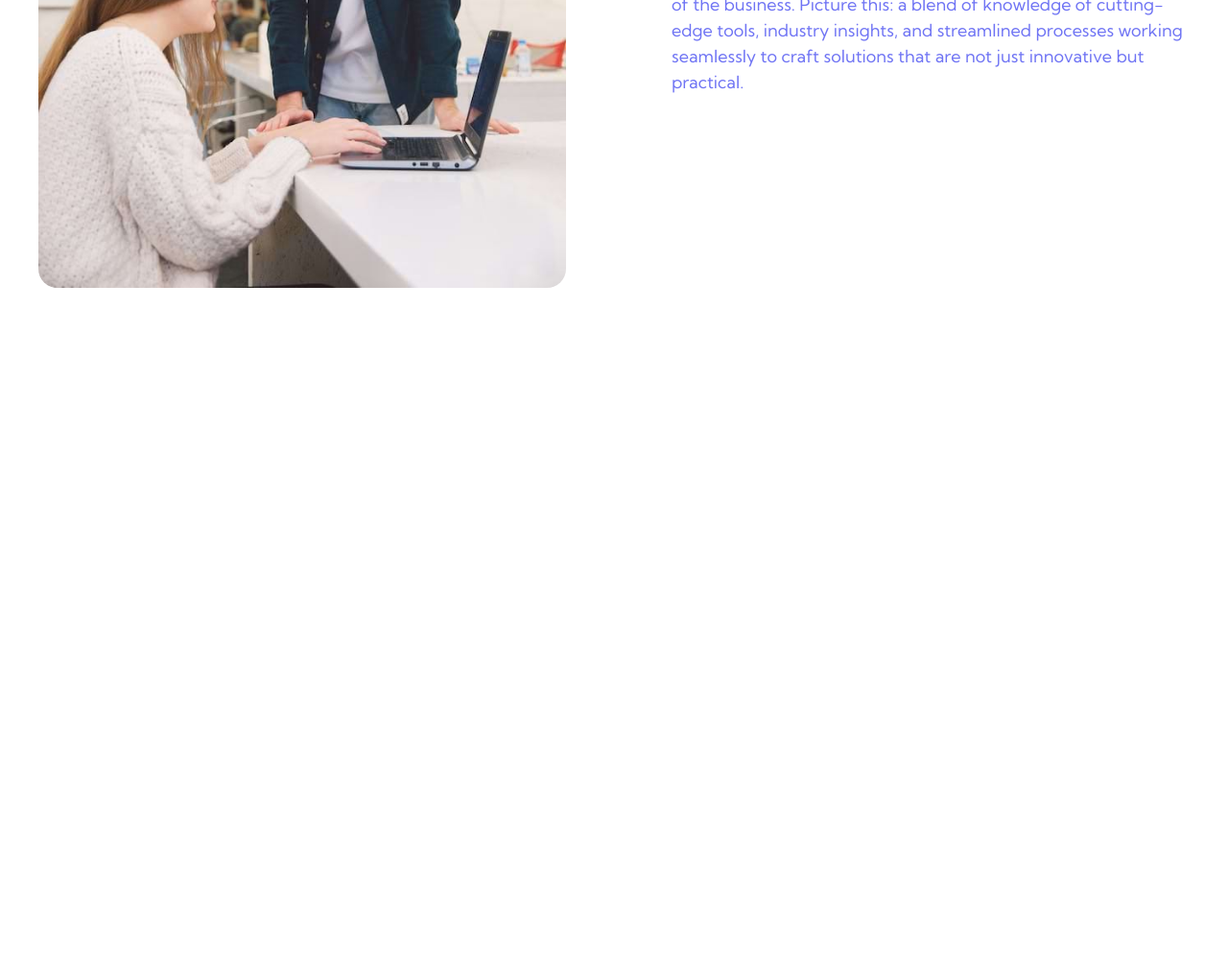
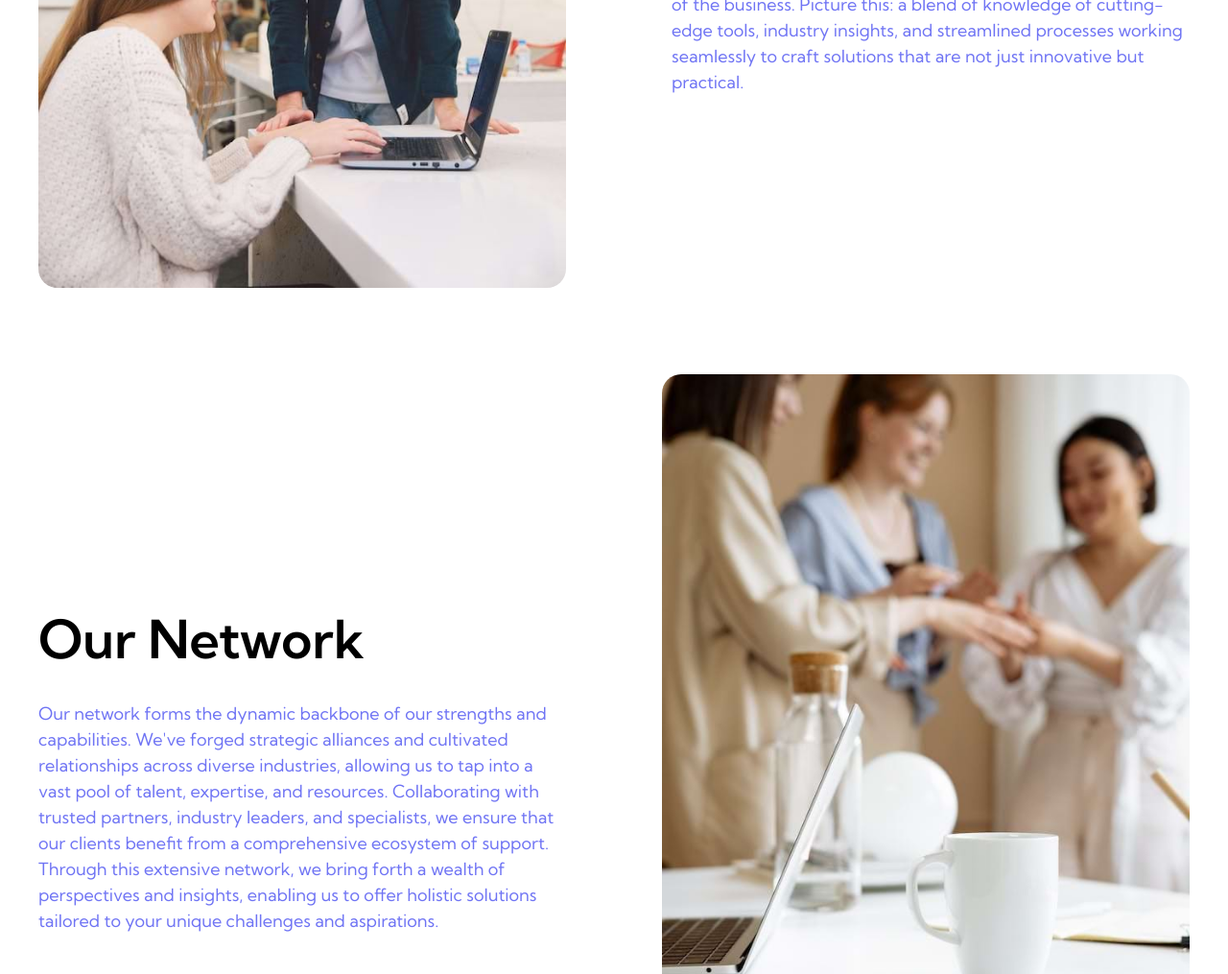
Before and after one commit to Luka-Popovic06/Product-CSS-HTML-3, a plain HTML site: page index.html in a window 1280 px wide. Shown: the part 1963-2978 px from the top of the page at 96% size. Before the commit the page ends 2263 px from the top, so only its background shows below. Drawn offline with Linux system fonts and the light colour scheme.

Commit message:
Image and Text editing

```diff
--- a/index.html
+++ b/index.html
@@ -117,9 +117,9 @@
           </p>
         </div>
       </div>
-      <div id="box-2">
-        <img class="img-box" src="picture-1.jpg" alt="#" width="550px" />
-        <div id="mini-box-2">
+      <div class="img-box-2">
+        <img class="img-box" src="picture-1.jpg" alt="#" width="550" />
+        <div class="mini-box-2">
           <p class="p-picture-1">The way we do it</p>
           <p class="p-picture-2">
             @Thirdborn HR meets innovation with a refreshing twist. We're not
@@ -138,7 +138,23 @@
           </p>
         </div>
       </div>
-      <div id="box-3"></div>
+      <div class="img-box-2">
+        <div class="mini-box-2">
+          <p class="p-picture-1">Our Network</p>
+          <p class="p-picture-2">
+            Our network forms the dynamic backbone of our strengths and
+            capabilities. We've forged strategic alliances and cultivated
+            relationships across diverse industries, allowing us to tap into a
+            vast pool of talent, expertise, and resources. Collaborating with
+            trusted partners, industry leaders, and specialists, we ensure that
+            our clients benefit from a comprehensive ecosystem of support.
+            Through this extensive network, we bring forth a wealth of
+            perspectives and insights, enabling us to offer holistic solutions
+            tailored to your unique challenges and aspirations.
+          </p>
+        </div>
+        <img class="img-box" src="picture-2.jpg" alt="#" width="550" />
+      </div>
     </div>
   </body>
 </html>
--- a/style.css
+++ b/style.css
@@ -107,13 +107,14 @@ header {
   color: #6f74f4;
 }
 /*img-box-1*/
-#box-2 {
+.img-box-2 {
   display: flex;
   align-items: center;
   margin: auto;
   gap: 110px;
   margin-left: 40px;
   margin-right: 40px;
+  margin-bottom: 90px;
 }
 .img-box {
   border-radius: 20px;
```
